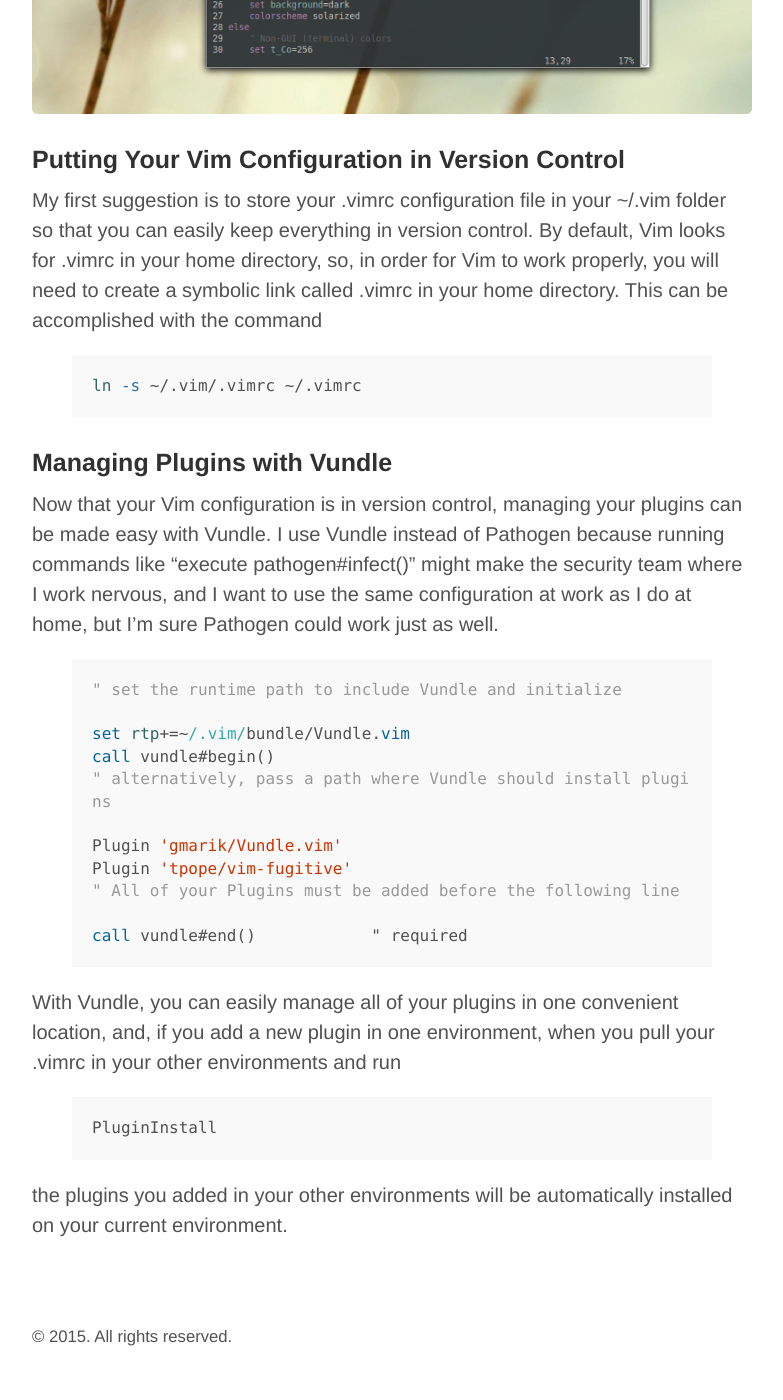
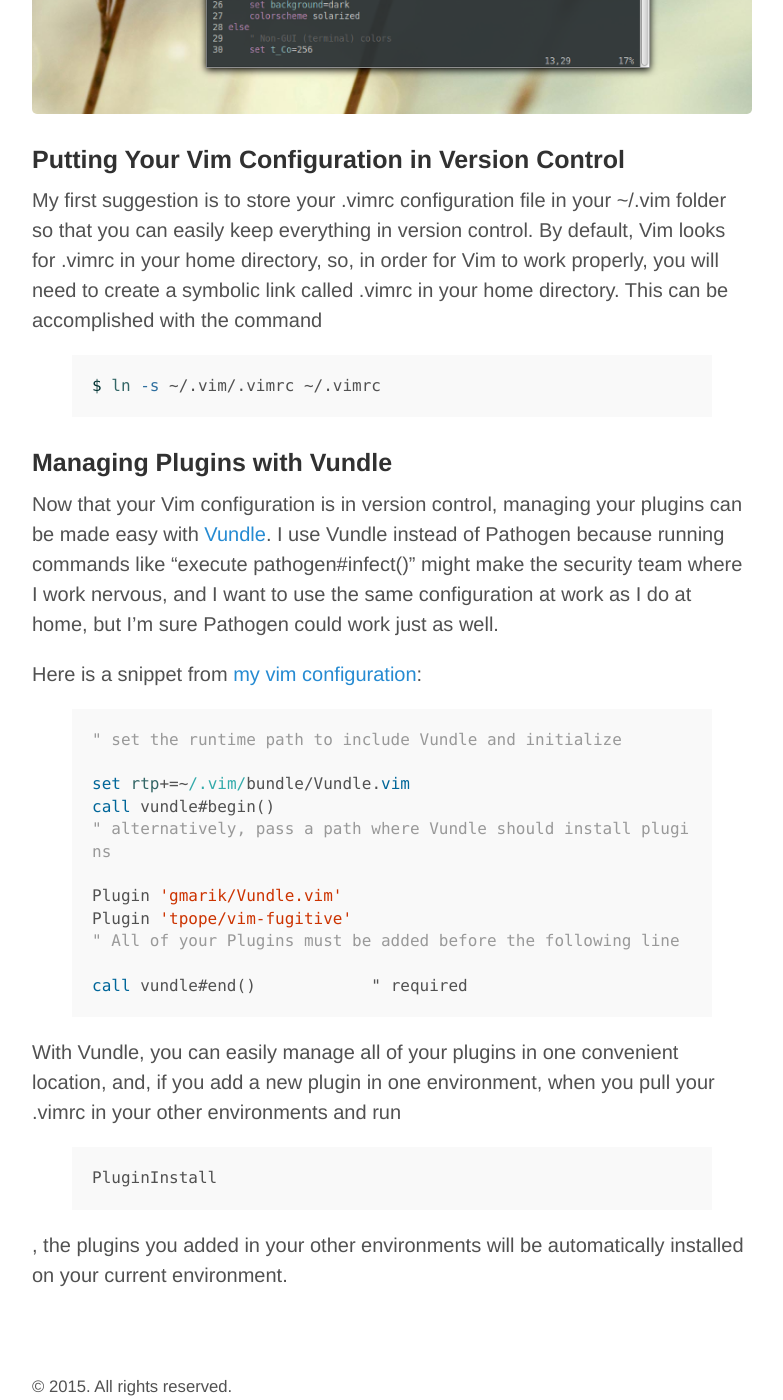
Before and after one commit to jonathanmann/jonathanmann.github.io, a Jekyll site: the page built from _posts/2015-10-10-keeping-vim-in-sync.md, in a window 1280 px wide and 1400 px high, scrolled down 675 px. Shown: the whole window, without its empty margins (248-1031 px from the left). Built offline with Jekyll 4.4.1, drawn with Linux system fonts in a browser that asks for light colours; comment, search, counter and statistics services are not loaded; before the commit the page ends 2025 px from its top, so only the background shows below that.

Commit message:
add links and minor updates to vim sync post

```diff
--- a/_posts/2015-10-10-keeping-vim-in-sync.md
+++ b/_posts/2015-10-10-keeping-vim-in-sync.md
@@ -15,12 +15,14 @@ One of the great things about Vim is that it requires very little customization.
 My first suggestion is to store your .vimrc configuration file in your ~/.vim folder so that you can easily keep everything in version control. By default, Vim looks for .vimrc in your home directory, so, in order for Vim to work properly, you will need to create a symbolic link called .vimrc in your home directory. This can be accomplished with the command
 
 {% highlight sh %}
-ln -s ~/.vim/.vimrc ~/.vimrc
+$ ln -s ~/.vim/.vimrc ~/.vimrc
 {% endhighlight %}
 
 ### Managing Plugins with Vundle
 
-Now that your Vim configuration is in version control, managing your plugins can be made easy with Vundle. I use Vundle instead of Pathogen because running commands like "execute pathogen#infect()" might make the security team where I work nervous, and I want to use the same configuration at work as I do at home, but I'm sure Pathogen could work just as well.
+Now that your Vim configuration is in version control, managing your plugins can be made easy with [Vundle](https://github.com/VundleVim/Vundle.vim). I use Vundle instead of Pathogen because running commands like "execute pathogen#infect()" might make the security team where I work nervous, and I want to use the same configuration at work as I do at home, but I'm sure Pathogen could work just as well.
+
+Here is a snippet from [my vim configuration](https://github.com/jonathanmann/vim_config):
 
 {% highlight vim %}
 " set the runtime path to include Vundle and initialize
@@ -39,4 +41,4 @@ With Vundle, you can easily manage all of your plugins in one convenient locatio
 PluginInstall
 {% endhighlight %}
 
-the plugins you added in your other environments will be automatically installed on your current environment.
+, the plugins you added in your other environments will be automatically installed on your current environment.
```
